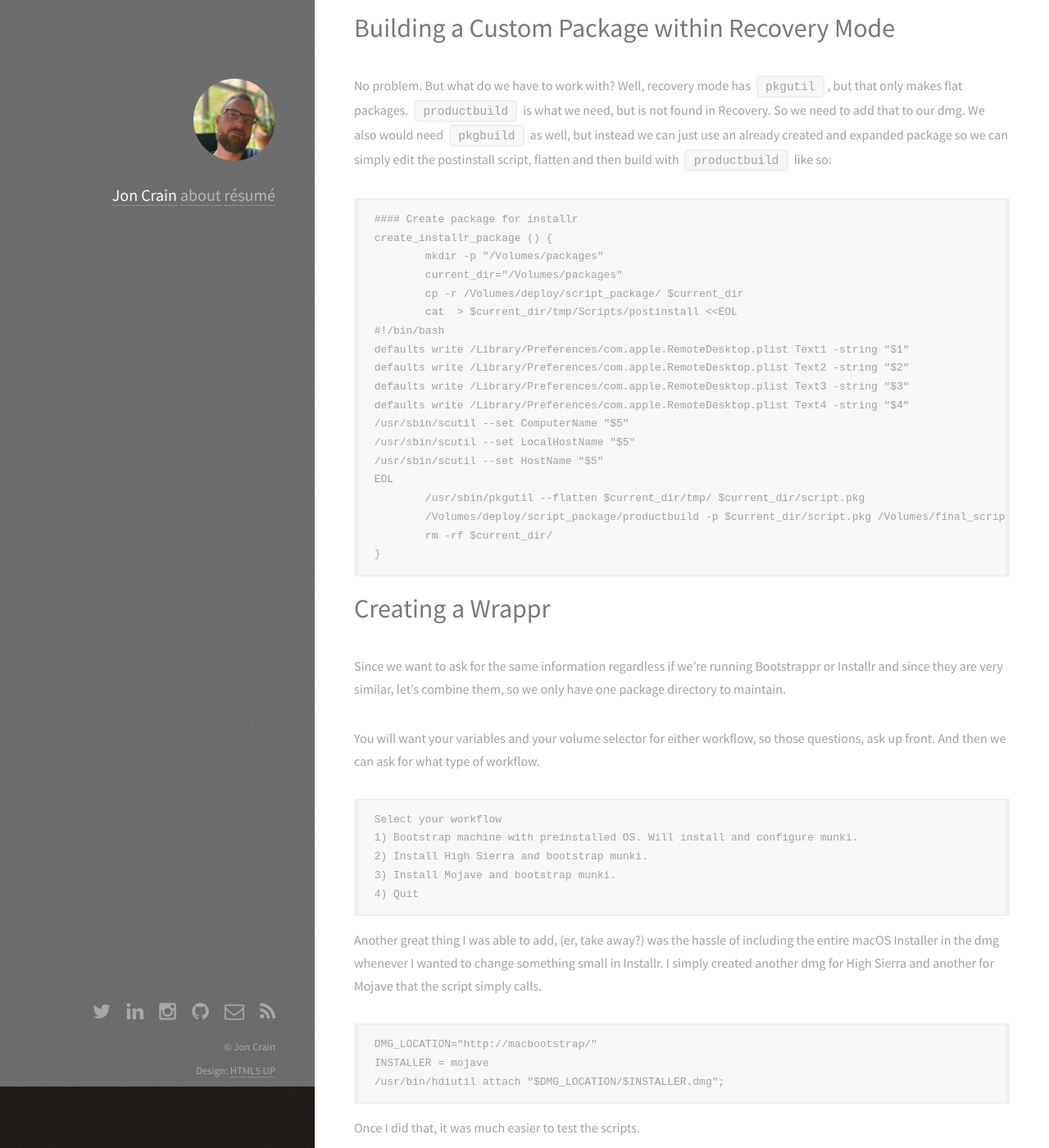
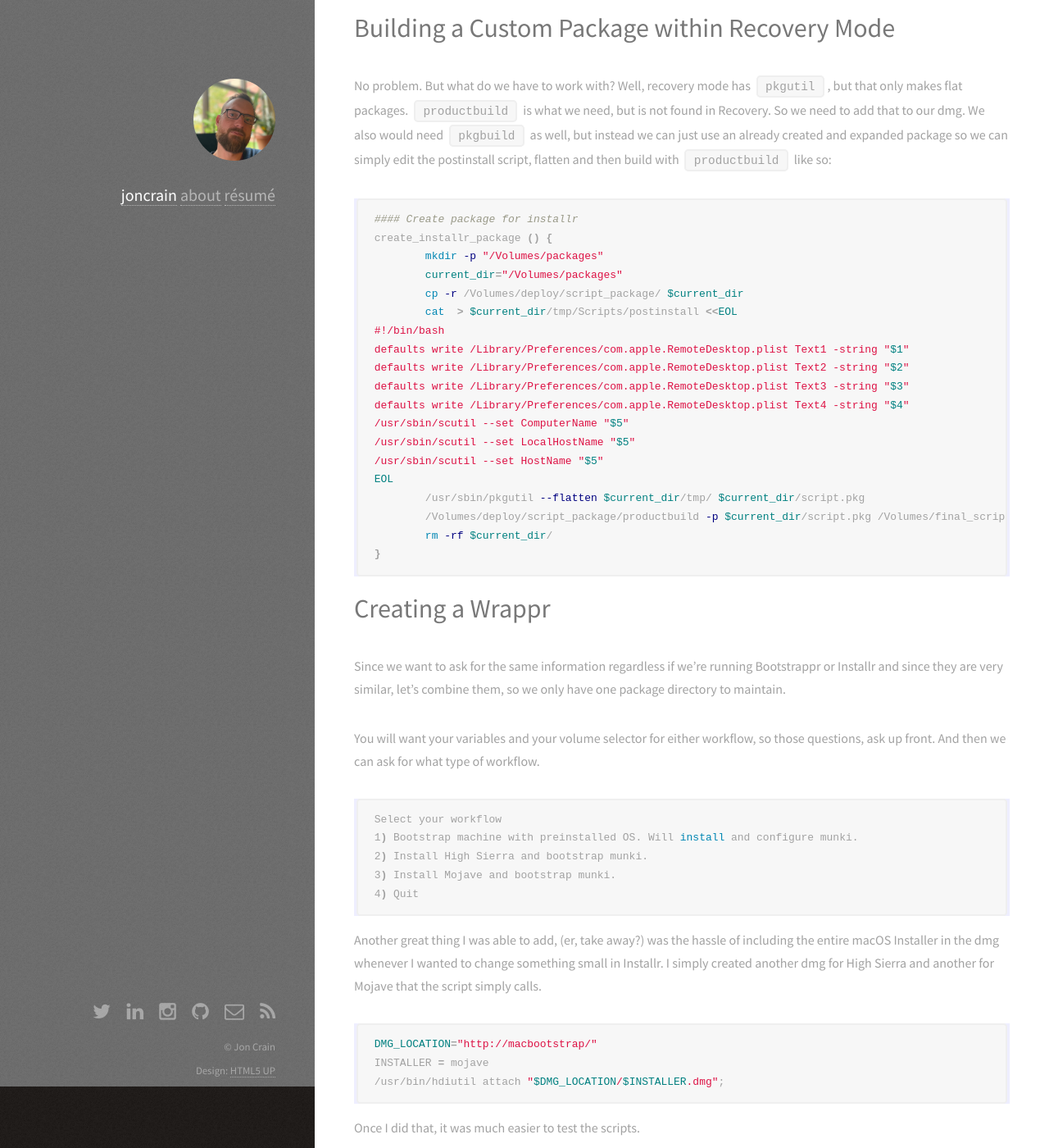
Before and after one commit to joncrain/joncrain.github.io, a Jekyll site: the page built from _posts/2018-10-10-bootstrappr_installr.md, in a window 1280 px wide and 1400 px high, scrolled down 1502 px. Shown: the whole window at 82% size. Built offline with Jekyll 4.4.1, drawn with Linux system fonts in a browser that asks for light colours; some of the changed text lies outside the part shown.

Commit message:
fixing a few small things

````diff
--- a/_config.yml
+++ b/_config.yml
@@ -1,6 +1,6 @@
 title: joncrain.github.io
 description: >
-  [**Jon Crain**](/)
+  [**joncrain**](/)
 
   [about](/about/)
 
--- a/_posts/2018-10-10-bootstrappr_installr.md
+++ b/_posts/2018-10-10-bootstrappr_installr.md
@@ -18,18 +18,18 @@ Naming pre-Installr is a chicken/egg problem. You don't have the OS installed un
 > caveat - doesn't it make more sense just to have munki or your management solution name the machine something based on serial or MAC address? The answer is yes, yes it does. However, I work in education on a team of around 10 other desktop administrators, and as much as I've tried, I've been unable to convince them of this fact. But, if you can name the machine later, just do it that way.
 
 As a part of our bash script then, we need to ask the tech some questions and get some answers to store in variables. For example:
-```
+```sh
 echo -e "What is the tag number of this machine?"
 read TAG
 ```
 We can also pull some info about the machine, but again be careful as `system_profiler` is another thing that is unavailable!
-```
+```sh
 SERIAL=$(ioreg -c IOPlatformExpertDevice -d 2 | awk -F\" '/IOPlatformSerialNumber/{print $(NF-1)}')
 ```
 # Building a Custom Package within Recovery Mode
 No problem. But what do we have to work with? Well, recovery mode has `pkgutil`, but that only makes flat packages. `productbuild` is what we need, but is not found in Recovery. So we need to add that to our dmg. We also would need `pkgbuild` as well, but instead we can just use an already created and expanded package so we can simply edit the postinstall script, flatten and then build with `productbuild` like so:
 
-```
+```sh
 #### Create package for installr
 create_installr_package () {
 	mkdir -p "/Volumes/packages"
@@ -56,7 +56,7 @@ EOL
 Since we want to ask for the same information regardless if we're running Bootstrappr or Installr and since they are very similar, let's combine them, so we only have one package directory to maintain.
 
 You will want your variables and your volume selector for either workflow, so those questions, ask up front. And then we can ask for what type of workflow.
-```
+```sh
 Select your workflow
 1) Bootstrap machine with preinstalled OS. Will install and configure munki.
 2) Install High Sierra and bootstrap munki.
@@ -66,7 +66,7 @@ Select your workflow
 
 
 Another great thing I was able to add, (er, take away?) was the hassle of including the entire macOS Installer in the dmg whenever I wanted to change something small in Installr. I simply created another dmg for High Sierra and another for Mojave that the script simply calls.
-```
+```sh
 DMG_LOCATION="http://macbootstrap/"
 INSTALLER = mojave
 /usr/bin/hdiutil attach "$DMG_LOCATION/$INSTALLER.dmg";
@@ -74,7 +74,7 @@ INSTALLER = mojave
 Once I did that, it was much easier to test the scripts.
 
 I then borrowed someones option menu and went to work with some options. One of the defaults looks something like this:
-```
+```sh
     2 ) echo "You picked $opt";
 	OS=highsierra
 	create_installr_package "$TAG" "$LOCATION" "$INVENTORY" "$SELECTEDDEPARTMENT" "$HOSTNAME"
````
